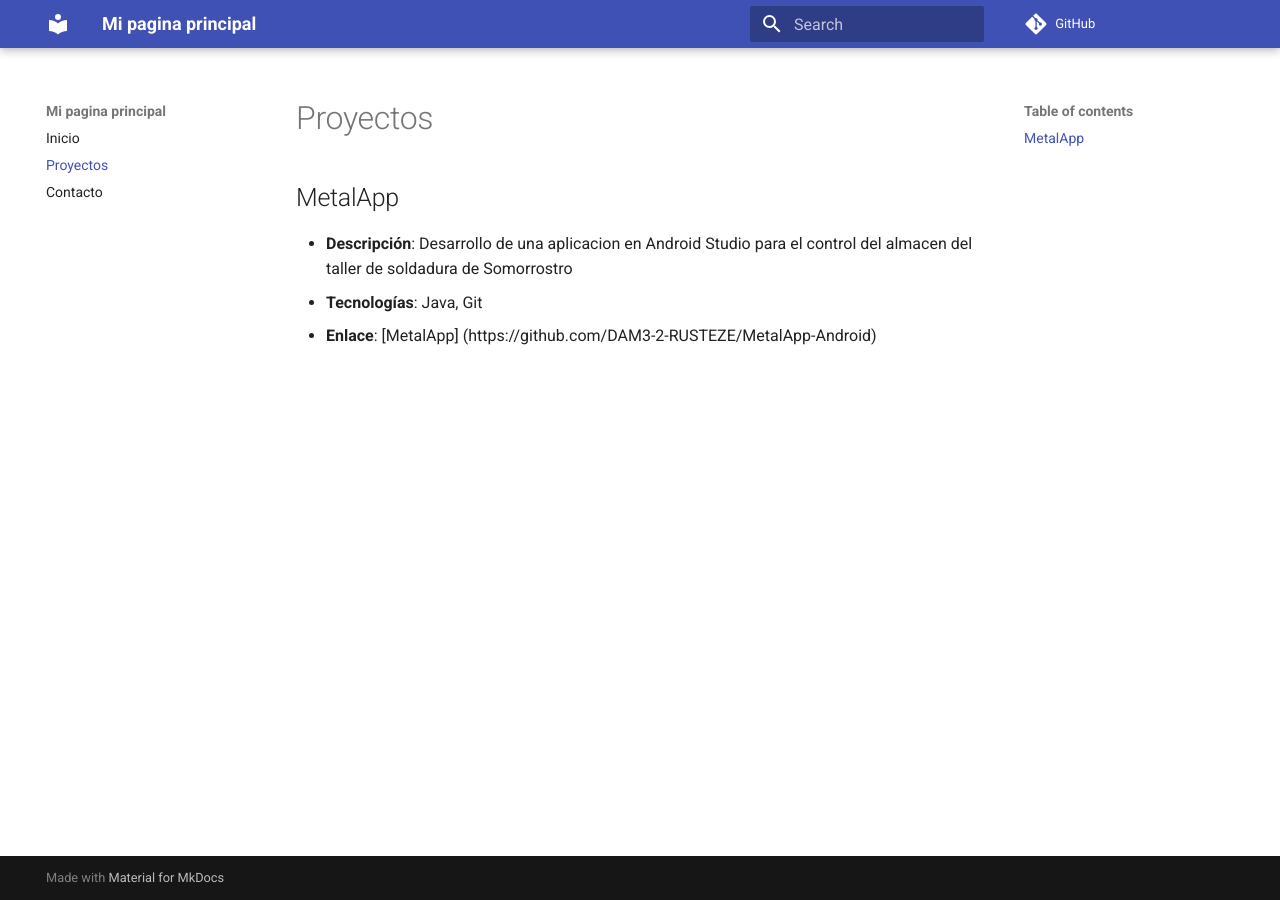
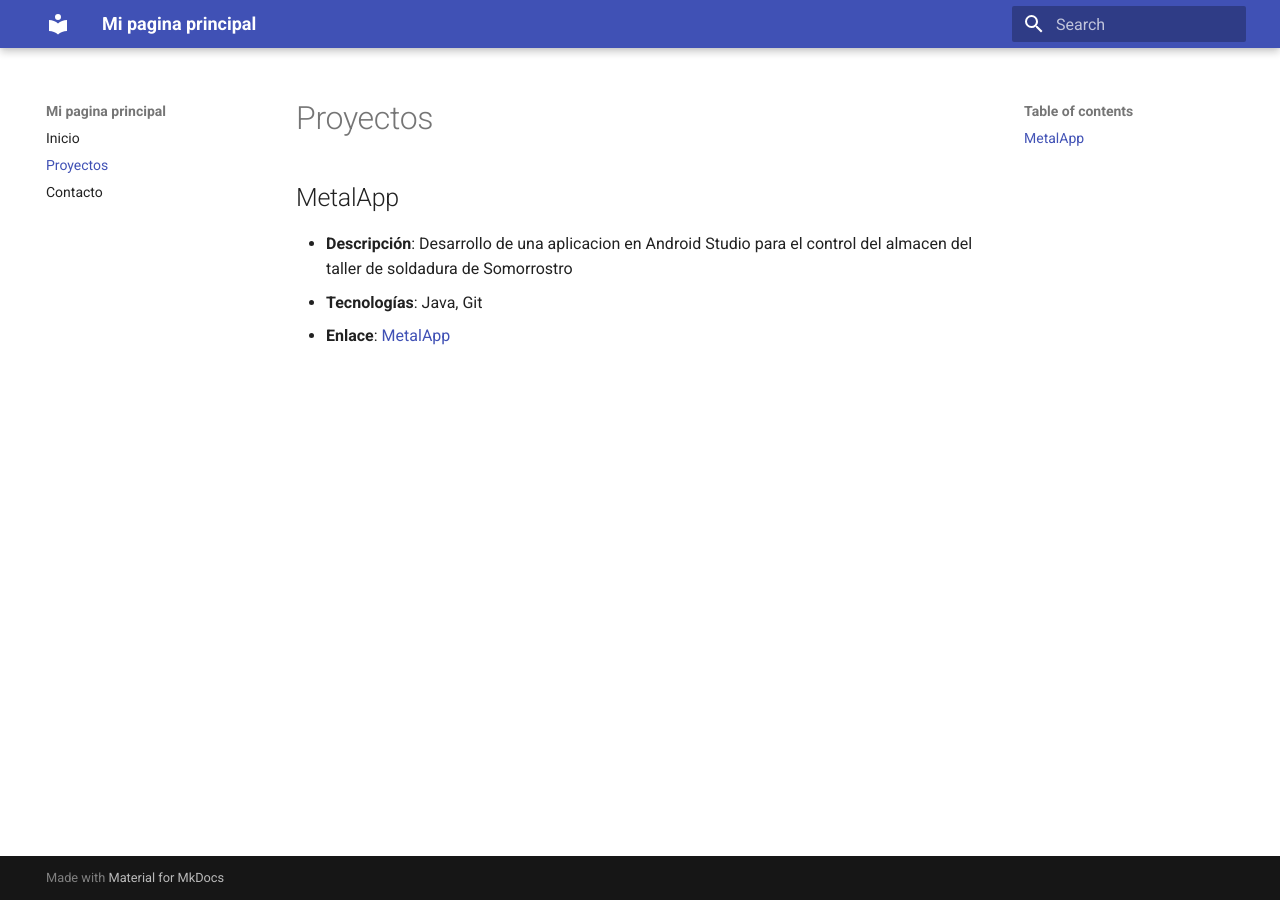
Before and after one commit to AsierPerez31/asierperez31.github.io, an MkDocs documentation site: the page built from docs/proyectos.md, in a window 1280 px wide. Built offline with MkDocs 1.6.1 and Material for MkDocs 9.7.7, drawn with Linux system fonts in a browser that asks for light colours; comment, search, counter and statistics services are not loaded; some of the changed lines change nothing that is shown.

Commit message:
Quitar enlace repo y barra busqueda

```diff
--- a/docs/proyectos.md
+++ b/docs/proyectos.md
@@ -3,4 +3,4 @@
 ## MetalApp
 - **Descripción**: Desarrollo de una aplicacion en Android Studio para el control del almacen del taller de soldadura de Somorrostro
 - **Tecnologías**: Java, Git
-- **Enlace**: [MetalApp] (https://github.com/DAM3-2-RUSTEZE/MetalApp-Android)
+- **Enlace**: [MetalApp](https://github.com/DAM3-2-RUSTEZE/MetalApp-Android)
--- a/mkdocs.yml
+++ b/mkdocs.yml
@@ -4,13 +4,13 @@
 
 theme:
   name: material
+  search:
+    enabled: false
 
 nav:
   - Inicio: index.md
   - Proyectos: proyectos.md
   - Contacto: contacto.md
 
-repo_url: https://github.com/AsierPerez31/AsierPerez31.github.io
-
 markdown_extensions:
   - attr_list
```
